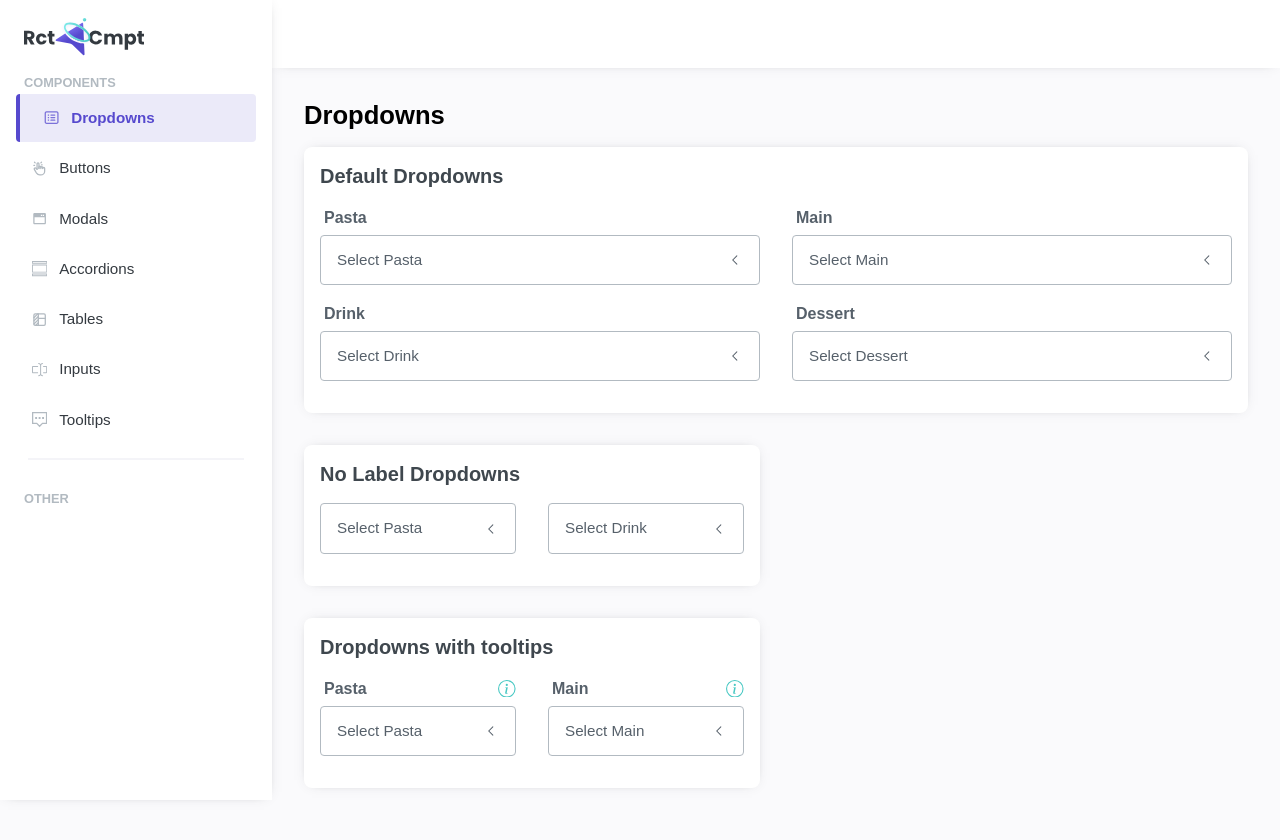
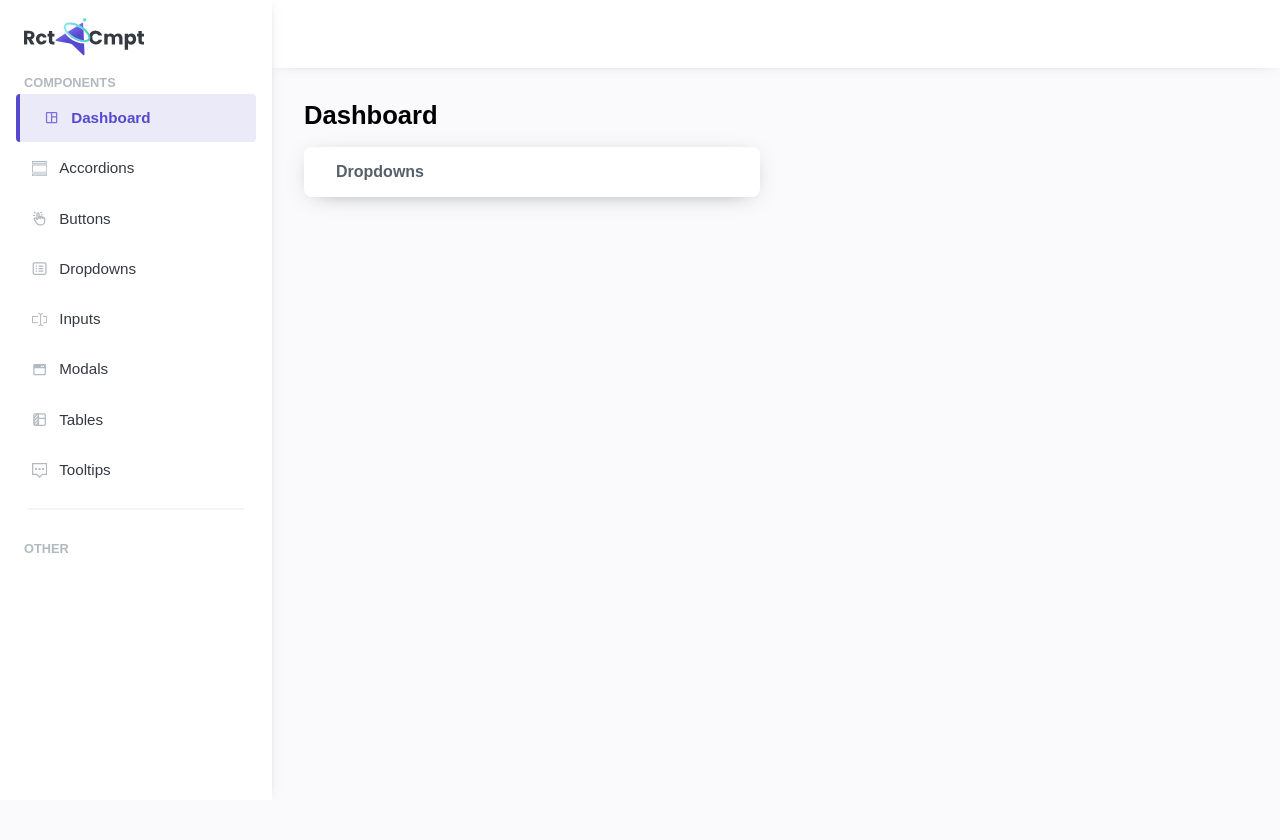
Before and after one commit to Rusvelt2000/Components, a React (Create React App) app: page / in a window 1280 px wide. Shown: the top 840 px of the page. After the commit the page ends 800 px from the top, so only its background shows below. Built offline with nearby package versions, Linux system fonts and the light colour scheme.

Commit message:
card component link

```diff
--- a/src/App.js
+++ b/src/App.js
@@ -7,6 +7,7 @@ import TablePage from "./Pages/TablePage";
 import Sidebar from "./Components/Sidebar";
 import TooltipPage from "./Pages/TooltipPage";
 import InputPage from "./Pages/InputPage";
+import HomePage from "./Pages/HomePage";
 
 function App() {
   return (
@@ -16,6 +17,9 @@ function App() {
         <div className="navigation-bar"></div>
         <div className="Content">
           <Route path="/">
+            <HomePage />
+          </Route>
+          <Route path="/dropdown">
             <DropdownPage />
           </Route>
           <Route path="/accordion">
--- /dev/null
+++ b/src/Components/CardButtonLink.js
@@ -0,0 +1,20 @@
+import useNavigation from "../Hooks/use-navigation";
+
+function CardButtonLink({ to, children }) {
+  const { navigate } = useNavigation();
+
+  const handleClick = (event) => {
+    if (event.metaKey || event.ctrlKey) {
+      return;
+    }
+    event.preventDefault();
+    navigate(to);
+  };
+  return (
+    <div className="cardBtnLink" onClick={handleClick}>
+      {children}
+    </div>
+  );
+}
+
+export default CardButtonLink;
--- a/src/Components/Sidebar.js
+++ b/src/Components/Sidebar.js
@@ -7,29 +7,33 @@ import { TfiLayoutAccordionSeparated } from "react-icons/tfi";
 import { TbHandClick } from "react-icons/tb";
 import { GrTooltip } from "react-icons/gr";
 import { RxInput } from "react-icons/rx";
+import { MdOutlineSpaceDashboard } from "react-icons/md";
 
 function Sidebar() {
   return (
     <div className="Sidebar">
       <img className="logo" src={logo} alt="RctCompt Logo" />
       <h4>Components</h4>
-      <SidebarLink icon={<CgList />} to="/">
-        Dropdowns
+      <SidebarLink icon={<MdOutlineSpaceDashboard />} to="/">
+        Dashboard
+      </SidebarLink>
+      <SidebarLink icon={<TfiLayoutAccordionSeparated />} to="/accordion">
+        Accordions
       </SidebarLink>
       <SidebarLink icon={<TbHandClick />} to="/button">
         Buttons
       </SidebarLink>
+      <SidebarLink icon={<CgList />} to="/dropdown">
+        Dropdowns
+      </SidebarLink>
+      <SidebarLink icon={<RxInput />} to="/input">
+        Inputs
+      </SidebarLink>
       <SidebarLink icon={<BiSolidWindowAlt />} to="/modal">
         Modals
       </SidebarLink>
-      <SidebarLink icon={<TfiLayoutAccordionSeparated />} to="/accordion">
-        Accordions
-      </SidebarLink>
       <SidebarLink icon={<TbTableColumn />} to="/table">
         Tables
-      </SidebarLink>
-      <SidebarLink icon={<RxInput />} to="/input">
-        Inputs
       </SidebarLink>
       <SidebarLink icon={<GrTooltip />} to="/tooltip">
         Tooltips
--- a/src/Components/components.scss
+++ b/src/Components/components.scss
@@ -136,6 +136,17 @@
 }
 
 /* ------------------
+   --- HOMEPAGE ---
+--------------------*/
+ .HomePage {
+    .icon {
+        color: $ternary;
+        font-size: 32px;
+    }
+ }
+
+
+/* ------------------
    --- BUTTON ---
 --------------------*/
 
@@ -239,6 +250,22 @@
   background-color: $white;
   &:hover {
     background-color: darken($white, 5);
+  }
+}
+
+.cardBtnLink {
+  background-color: $white;
+  padding: $default-spacing $double-spacing;
+  border-radius: $bd-radiusL;
+  box-shadow: $high-shadow;
+  margin-bottom: $default-spacing;
+  color: $text-grey;
+  font-family: $title-font;
+  font-weight: $book;
+  cursor: pointer;
+
+  &:hover {
+    background-color: lighten($primary, 40);
   }
 }
 
--- a/src/Pages/ButtonPage.js
+++ b/src/Pages/ButtonPage.js
@@ -77,6 +77,10 @@ function ButtonPage() {
             <GoRocket />
           </Button>
         </Container>
+        <Container title={"Button Cards"}>
+          <Button cardBtn>Buttons</Button>
+          <Button cardBtn>Dropdowns</Button>
+        </Container>
       </div>
     </div>
   );
--- /dev/null
+++ b/src/Pages/HomePage.js
@@ -0,0 +1,23 @@
+import Title from "../Components/Title";
+import CardButtonLink from "../Components/CardButtonLink";
+import { CgList } from "react-icons/cg";
+import { TbTableColumn } from "react-icons/tb";
+import { BiSolidWindowAlt } from "react-icons/bi";
+import { TfiLayoutAccordionSeparated } from "react-icons/tfi";
+import { TbHandClick } from "react-icons/tb";
+import { GrTooltip } from "react-icons/gr";
+import { RxInput } from "react-icons/rx";
+import { MdOutlineSpaceDashboard } from "react-icons/md";
+
+function HomePage() {
+  return (
+    <div className="HomePage">
+      <Title>Dashboard</Title>
+      <div className="col-4 fade-in-up">
+        <CardButtonLink to="/dropdown">Dropdowns</CardButtonLink>
+      </div>
+    </div>
+  );
+}
+
+export default HomePage;
```
